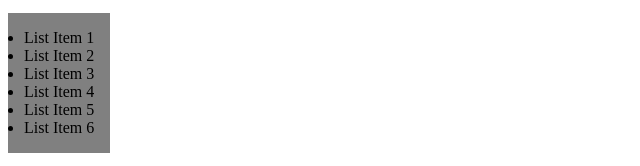
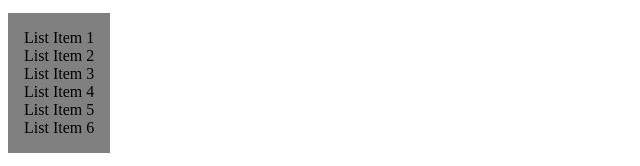
Before and after one commit to tgao1337/CSS-elements, a plain HTML site: page index.html in a window 1280 px wide. Shown: the part 695-861 px from the top of the page, 0-640 px from the left. Drawn offline with Linux system fonts and the light colour scheme.

Commit message:
added no bullet list

```diff
--- a/css/style.css
+++ b/css/style.css
@@ -383,6 +383,13 @@ https://codepen.io/atunnecliffe/pen/gpKzQw
 
 }
 
+.tlist {
+  background-color: gray;
+  width: fit-content;
+  padding: 1em;
+  list-style: none;
+}
+
 .tcontainerrow {
   background-color: pink;
   display: flex;
```
